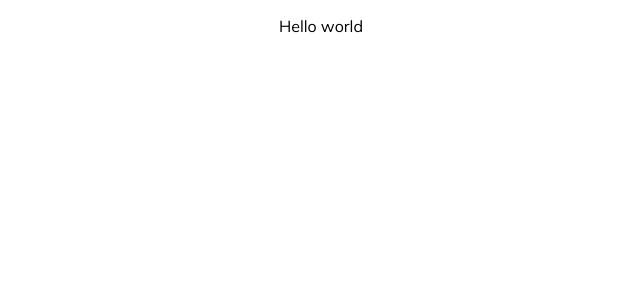
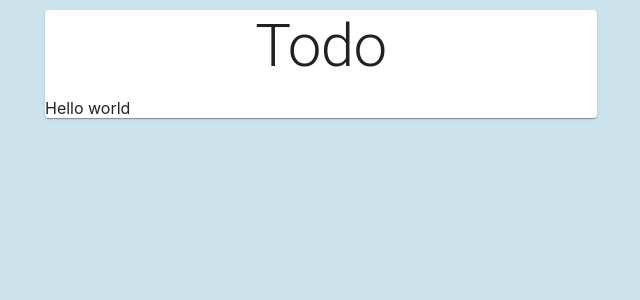
Before and after one commit to EmilieHumbert/react-todo-list-props, a React (Create React App) app: page / in a window 1280 px wide. Shown: the top 300 px of the page, without its empty margins (319-959 px from the left). Built offline with nearby package versions, Linux system fonts and the light colour scheme.

Commit message:
create TodoList component

```diff
--- a/src/App.css
+++ b/src/App.css
@@ -1,3 +1,7 @@
+body {
+  background-color: rgb(205, 227, 235);
+}
+
 .App {
   text-align: center;
   font-family: 'Mulish';
--- a/src/App.js
+++ b/src/App.js
@@ -1,12 +1,33 @@
-import React from 'react';
+import React from "react";
+import Paper from "@material-ui/core/Paper";
+import Typography from "@material-ui/core/Typography";
+import Container from "@material-ui/core/Container";
+import { makeStyles } from "@material-ui/core/styles";
 
-import './App.css';
+import TodoList from "./Components/TodoList";
+import "./App.css";
+
+const useStyles = makeStyles((theme) => ({
+  root: {
+    "& > *": {
+      height: "auto",
+      marginTop: 10,
+    },
+  },
+}));
 
 function App() {
+  const classes = useStyles();
+
   return (
-    <div className="App">
-      <p>Hello world</p>
-    </div>
+    <Container maxWidth="sm" className={classes.root}>
+      <Paper>
+        <Typography variant="h2" component="h2" align='center'>
+          Todo
+        </Typography>
+        <TodoList />
+      </Paper>
+    </Container>
   );
 }
 
--- /dev/null
+++ b/src/Components/TodoList.js
@@ -0,0 +1,11 @@
+import React from "react";
+
+const TodoList = () => {
+  return (
+    <div>
+      <p>Hello world</p>
+    </div>
+  )
+};
+
+export default TodoList
--- a/src/index.css
+++ b/src/index.css
@@ -7,6 +7,7 @@ body {
   -moz-osx-font-smoothing: grayscale;
 }
 
+
 code {
   font-family: source-code-pro, Menlo, Monaco, Consolas, 'Courier New',
     monospace;
```
